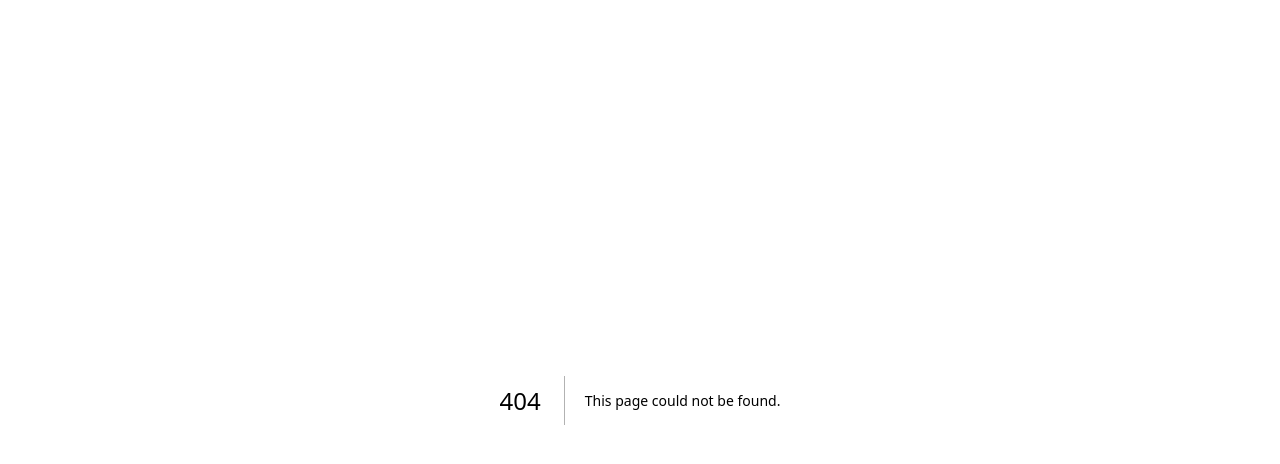
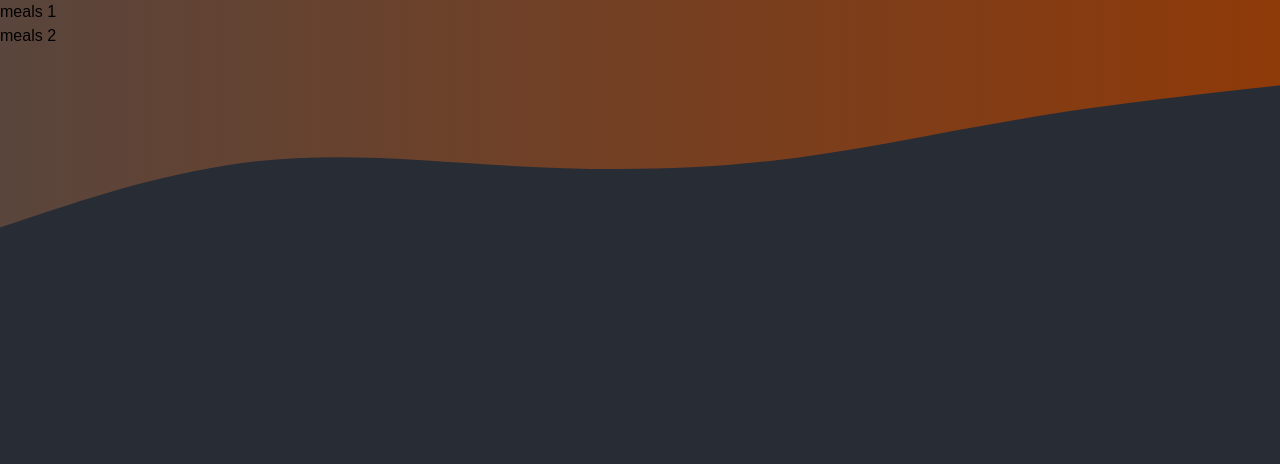
Before and after one commit to priyam125/foodverse, a Next.js app: page /meals in a window 1280 px wide. Before the commit this address had no page. Shown: the top 464 px of the page. Built offline with nearby package versions, Linux system fonts and the light colour scheme.

Commit message:
initial setup

```diff
--- /dev/null
+++ b/app/community/page.js
@@ -0,0 +1,5 @@
+const Community = () => {
+  return <div>Community</div>;
+};
+
+export default Community;
--- a/app/globals.css
+++ b/app/globals.css
@@ -2,32 +2,57 @@
 @tailwind components;
 @tailwind utilities;
 
-:root {
-  --foreground-rgb: 0, 0, 0;
-  --background-start-rgb: 214, 219, 220;
-  --background-end-rgb: 255, 255, 255;
+@import url("https://fonts.googleapis.com/css2?family=Quicksand:wght@400;600;700&family=Montserrat:wght@400;700&display=swap");
+
+* {
+  box-sizing: border-box;
 }
 
-@media (prefers-color-scheme: dark) {
-  :root {
-    --foreground-rgb: 255, 255, 255;
-    --background-start-rgb: 0, 0, 0;
-    --background-end-rgb: 0, 0, 0;
-  }
+html {
+  font-family: "Quicksand", sans-serif;
 }
 
 body {
-  color: rgb(var(--foreground-rgb));
-  background: linear-gradient(
-      to bottom,
-      transparent,
-      rgb(var(--background-end-rgb))
-    )
-    rgb(var(--background-start-rgb));
+  margin: 0;
+  background: radial-gradient(#282c34, #282c34);
 }
 
-@layer utilities {
-  .text-balance {
-    text-wrap: balance;
-  }
+.header-background {
+  position: absolute;
+  width: 100%;
+  height: 320px;
+  top: 0;
+  left: 0;
+  z-index: -1;
 }
+
+svg {
+  display: block;
+  width: 100%;
+  height: auto;
+}
+
+.not-found {
+  margin-top: 5rem;
+  text-align: center;
+}
+
+.not-found h1 {
+  font-size: 5rem;
+  margin: 0px;
+  font-weight: 900;
+  color: #262626;
+  text-transform: uppercase;
+  background: linear-gradient(90deg, #f9572a, #ffc905);
+  -webkit-background-clip: text;
+  -webkit-text-fill-color: transparent;
+  background-size: cover;
+  background-position: center;
+  font-family: "Montserrat", sans-serif;
+}
+
+.not-found p {
+  font-size: 1.5rem;
+  font-weight: 500;
+  color: #ddd8d8;
+}
--- a/app/layout.js
+++ b/app/layout.js
@@ -3,15 +3,51 @@
 
 const inter = Inter({ subsets: ["latin"] });
 
+// export const metadata = {
+//   title: "Create Next App",
+//   description: "Generated by create next app",
+// };
+
+// export default function RootLayout({ children }) {
+//   return (
+//     <html lang="en">
+//       <body className={inter.className}>{children}</body>
+//     </html>
+//   );
+// }
+
 export const metadata = {
-  title: "Create Next App",
-  description: "Generated by create next app",
+  title: "Foodeverse",
+  description: "Delicious meals, shared by a food-loving community.",
 };
 
 export default function RootLayout({ children }) {
   return (
     <html lang="en">
-      <body className={inter.className}>{children}</body>
+      <body>
+        <div className="header-background">
+          <svg xmlns="http://www.w3.org/2000/svg" viewBox="0 0 1440 320">
+            <defs>
+              <linearGradient id="gradient" x1="0%" y1="0%" x2="100%" y2="0%">
+                <stop
+                  offset="0%"
+                  style={{ stopColor: "#59453c", stopOpacity: "1" }}
+                />
+                <stop
+                  offset="100%"
+                  style={{ stopColor: "#8f3a09", stopOpacity: "1" }}
+                />
+              </linearGradient>
+            </defs>
+            <path
+              fill="url(#gradient)"
+              d="M0,256L48,240C96,224,192,192,288,181.3C384,171,480,181,576,186.7C672,192,768,192,864,181.3C960,171,1056,149,1152,133.3C1248,117,1344,107,1392,101.3L1440,96L1440,0L1392,0C1344,0,1248,0,1152,0C1056,0,960,0,864,0C768,0,672,0,576,0C480,0,384,0,288,0C192,0,96,0,48,0L0,0Z"
+            ></path>
+          </svg>
+        </div>
+
+        {children}
+      </body>
     </html>
   );
 }
--- /dev/null
+++ b/app/meals/[slug]/page.js
@@ -0,0 +1,6 @@
+const MealItem = ({ params }) => {
+  console.log(params);
+  return <div>{params.slug}</div>;
+};
+
+export default MealItem;
--- /dev/null
+++ b/app/meals/page.js
@@ -0,0 +1,16 @@
+import Link from "next/link";
+
+const meals = () => {
+  return (
+    <main>
+      <Link href="/meals/meal-1">
+        <h1>meals 1</h1>
+      </Link>
+      <Link href="/meals/meal-2">
+        <h1>meals 2</h1>
+      </Link>
+    </main>
+  );
+};
+
+export default meals;
--- /dev/null
+++ b/app/meals/share/page.js
@@ -0,0 +1,5 @@
+const Share = () => {
+  return <div>Share</div>;
+};
+
+export default Share;
--- a/app/page.js
+++ b/app/page.js
@@ -1,113 +1,12 @@
-import Image from "next/image";
-
 export default function Home() {
   return (
-    <main className="flex min-h-screen flex-col items-center justify-between p-24">
-      <div className="z-10 max-w-5xl w-full items-center justify-between font-mono text-sm lg:flex">
-        <p className="fixed left-0 top-0 flex w-full justify-center border-b border-gray-300 bg-gradient-to-b from-zinc-200 pb-6 pt-8 backdrop-blur-2xl dark:border-neutral-800 dark:bg-zinc-800/30 dark:from-inherit lg:static lg:w-auto  lg:rounded-xl lg:border lg:bg-gray-200 lg:p-4 lg:dark:bg-zinc-800/30">
-          Get started by editing&nbsp;
-          <code className="font-mono font-bold">app/page.js</code>
-        </p>
-        <div className="fixed bottom-0 left-0 flex h-48 w-full items-end justify-center bg-gradient-to-t from-white via-white dark:from-black dark:via-black lg:static lg:h-auto lg:w-auto lg:bg-none">
-          <a
-            className="pointer-events-none flex place-items-center gap-2 p-8 lg:pointer-events-auto lg:p-0"
-            href="https://vercel.com?utm_source=create-next-app&utm_medium=appdir-template&utm_campaign=create-next-app"
-            target="_blank"
-            rel="noopener noreferrer"
-          >
-            By{" "}
-            <Image
-              src="/vercel.svg"
-              alt="Vercel Logo"
-              className="dark:invert"
-              width={100}
-              height={24}
-              priority
-            />
-          </a>
-        </div>
-      </div>
-
-      <div className="relative flex place-items-center before:absolute before:h-[300px] before:w-full sm:before:w-[480px] before:-translate-x-1/2 before:rounded-full before:bg-gradient-radial before:from-white before:to-transparent before:blur-2xl before:content-[''] after:absolute after:-z-20 after:h-[180px] after:w-full sm:after:w-[240px] after:translate-x-1/3 after:bg-gradient-conic after:from-sky-200 after:via-blue-200 after:blur-2xl after:content-[''] before:dark:bg-gradient-to-br before:dark:from-transparent before:dark:to-blue-700 before:dark:opacity-10 after:dark:from-sky-900 after:dark:via-[#0141ff] after:dark:opacity-40 before:lg:h-[360px] z-[-1]">
-        <Image
-          className="relative dark:drop-shadow-[0_0_0.3rem_#ffffff70] dark:invert"
-          src="/next.svg"
-          alt="Next.js Logo"
-          width={180}
-          height={37}
-          priority
-        />
-      </div>
-
-      <div className="mb-32 grid text-center lg:max-w-5xl lg:w-full lg:mb-0 lg:grid-cols-4 lg:text-left">
-        <a
-          href="https://nextjs.org/docs?utm_source=create-next-app&utm_medium=appdir-template&utm_campaign=create-next-app"
-          className="group rounded-lg border border-transparent px-5 py-4 transition-colors hover:border-gray-300 hover:bg-gray-100 hover:dark:border-neutral-700 hover:dark:bg-neutral-800/30"
-          target="_blank"
-          rel="noopener noreferrer"
-        >
-          <h2 className={`mb-3 text-2xl font-semibold`}>
-            Docs{" "}
-            <span className="inline-block transition-transform group-hover:translate-x-1 motion-reduce:transform-none">
-              -&gt;
-            </span>
-          </h2>
-          <p className={`m-0 max-w-[30ch] text-sm opacity-50`}>
-            Find in-depth information about Next.js features and API.
-          </p>
-        </a>
-
-        <a
-          href="https://nextjs.org/learn?utm_source=create-next-app&utm_medium=appdir-template-tw&utm_campaign=create-next-app"
-          className="group rounded-lg border border-transparent px-5 py-4 transition-colors hover:border-gray-300 hover:bg-gray-100 hover:dark:border-neutral-700 hover:dark:bg-neutral-800 hover:dark:bg-opacity-30"
-          target="_blank"
-          rel="noopener noreferrer"
-        >
-          <h2 className={`mb-3 text-2xl font-semibold`}>
-            Learn{" "}
-            <span className="inline-block transition-transform group-hover:translate-x-1 motion-reduce:transform-none">
-              -&gt;
-            </span>
-          </h2>
-          <p className={`m-0 max-w-[30ch] text-sm opacity-50`}>
-            Learn about Next.js in an interactive course with&nbsp;quizzes!
-          </p>
-        </a>
-
-        <a
-          href="https://vercel.com/templates?framework=next.js&utm_source=create-next-app&utm_medium=appdir-template&utm_campaign=create-next-app"
-          className="group rounded-lg border border-transparent px-5 py-4 transition-colors hover:border-gray-300 hover:bg-gray-100 hover:dark:border-neutral-700 hover:dark:bg-neutral-800/30"
-          target="_blank"
-          rel="noopener noreferrer"
-        >
-          <h2 className={`mb-3 text-2xl font-semibold`}>
-            Templates{" "}
-            <span className="inline-block transition-transform group-hover:translate-x-1 motion-reduce:transform-none">
-              -&gt;
-            </span>
-          </h2>
-          <p className={`m-0 max-w-[30ch] text-sm opacity-50`}>
-            Explore starter templates for Next.js.
-          </p>
-        </a>
-
-        <a
-          href="https://vercel.com/new?utm_source=create-next-app&utm_medium=appdir-template&utm_campaign=create-next-app"
-          className="group rounded-lg border border-transparent px-5 py-4 transition-colors hover:border-gray-300 hover:bg-gray-100 hover:dark:border-neutral-700 hover:dark:bg-neutral-800/30"
-          target="_blank"
-          rel="noopener noreferrer"
-        >
-          <h2 className={`mb-3 text-2xl font-semibold`}>
-            Deploy{" "}
-            <span className="inline-block transition-transform group-hover:translate-x-1 motion-reduce:transform-none">
-              -&gt;
-            </span>
-          </h2>
-          <p className={`m-0 max-w-[30ch] text-sm opacity-50 text-balance`}>
-            Instantly deploy your Next.js site to a shareable URL with Vercel.
-          </p>
-        </a>
-      </div>
+    <main>
+      <h1
+        className="text-white text-center"
+        style={{ color: "white", textAlign: "center" }}
+      >
+        Foodverse
+      </h1>
     </main>
   );
 }
```
